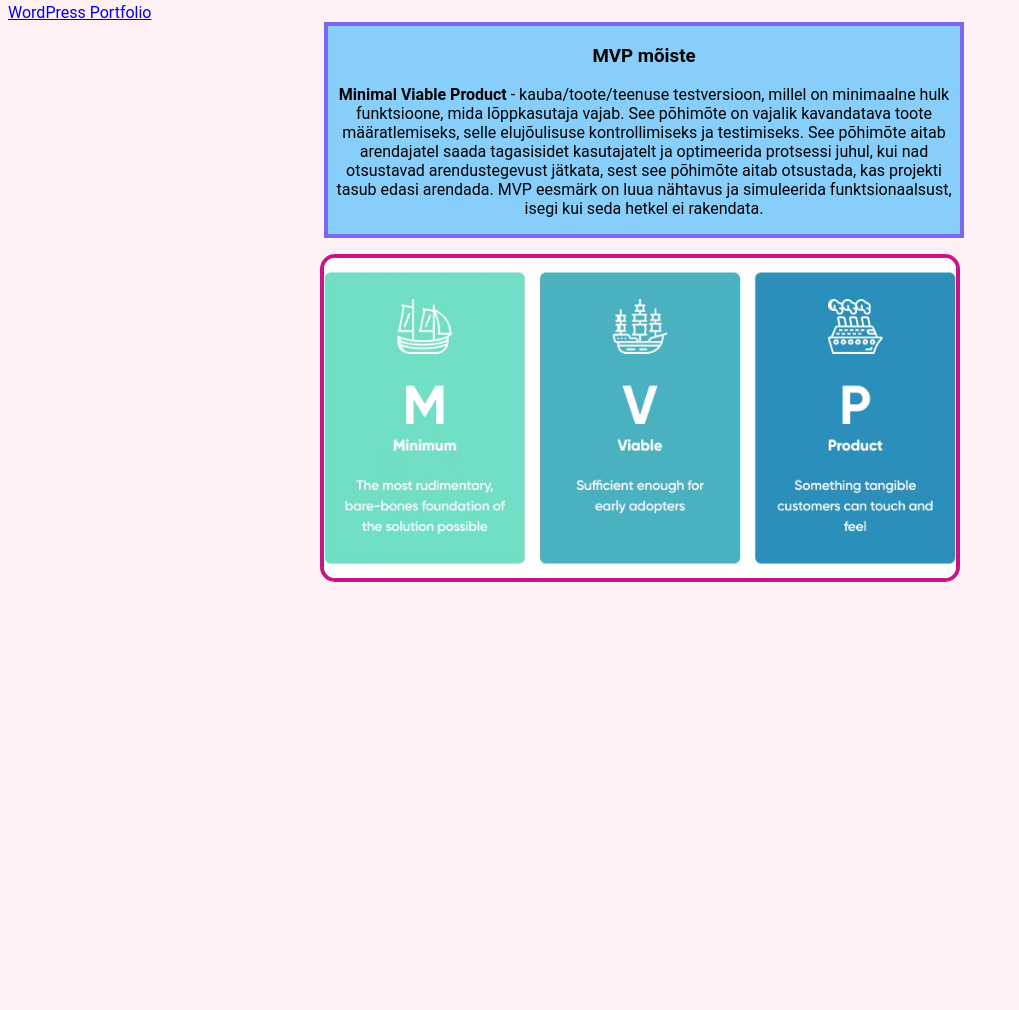
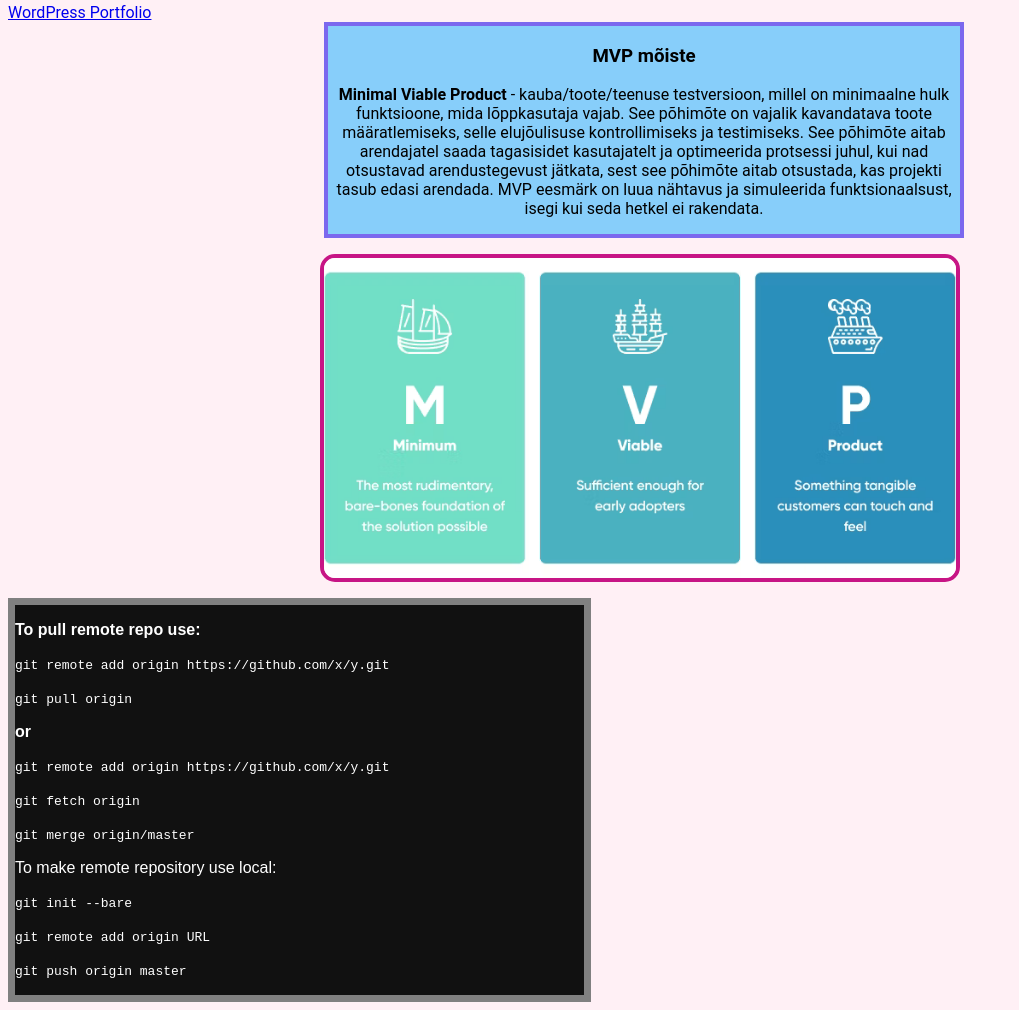
Before and after one commit to d3ede/WebStorm, a plain HTML site: page index.html in a window 1280 px wide. Shown: the part 632-1642 px from the top of the page, without its empty margins (0-1019 px from the left). Before the commit the page ends 1222 px from the top, so only its background shows below. Drawn offline with Linux system fonts and the light colour scheme.

Commit message:
1 and 2 issues connected

```diff
--- a/index.html
+++ b/index.html
@@ -25,7 +25,19 @@
     See põhimõte aitab arendajatel saada tagasisidet kasutajatelt ja optimeerida protsessi juhul, kui nad otsustavad arendustegevust jätkata, sest see põhimõte aitab otsustada, kas projekti tasub edasi arendada.
     MVP eesmärk on luua nähtavus ja simuleerida funktsionaalsust, isegi kui seda hetkel ei rakendata.<p></p>
 </div>
-<p></p>
-<img src="MVP.png" alt="MVP Image" class="center">
+<p><img src="MVP.png" alt="MVP Image" class="center"></p>
+<div id="repos">
+    <p><b>To pull remote repo use:</b></p>
+    <p><code>git remote add origin https://github.com/x/y.git</code></p>
+    <p><code>git pull origin</code></p>
+    <p><b>or</b></p>
+    <p><code>git remote add origin https://github.com/x/y.git</code></p>
+    <p><code>git fetch origin</code></p>
+    <p><code>git merge origin/master</code></p>
+    <p>To make remote repository use local:</p>
+    <p><code>git init --bare</code></p>
+    <p><code>git remote add origin URL</code></p>
+    <p><code>git push origin master</code></p>
+</div>
 </body>
 </html>
--- a/style.css
+++ b/style.css
@@ -33,3 +33,10 @@ div#issue1{
     background-color: #87CEFA;
     border: 3pt solid #7B68EE;
 }
+div#repos{
+    font-family: "Arial", sans-serif;
+    background-color: #111111;
+    color: white;
+    width: 45%;
+    border: 7.5px solid gray;
+}
```
